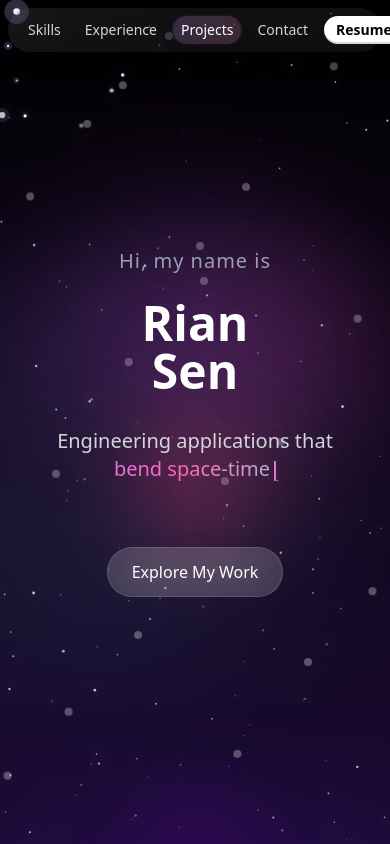
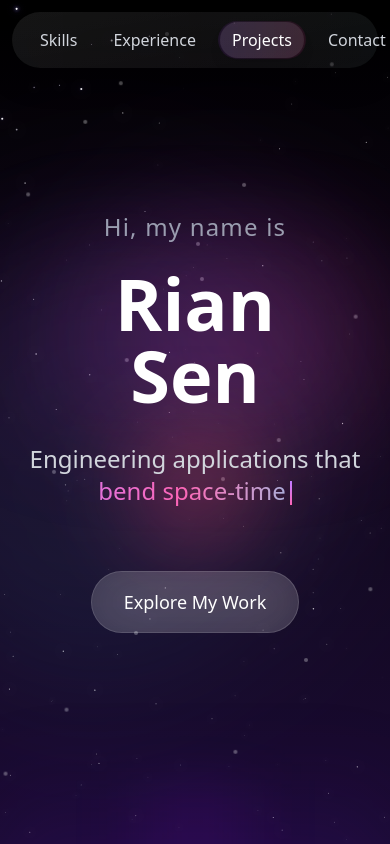
Before and after one commit to senmajur/Personal, a Next.js app: page / in a window 390 px wide. Shown: the top 844 px of the page. Built offline with nearby package versions, Linux system fonts and the light colour scheme.

Commit message:
Reduce nav hover particle size by 75% and update star glow to gradient

```diff
--- a/src/components/Contact.tsx
+++ b/src/components/Contact.tsx
@@ -57,14 +57,14 @@ const Contact = (): React.JSX.Element => {
 
       <div className="max-w-4xl mx-auto text-center relative z-10">
         <div className={`mb-16 transition-all duration-600 ${isVisible ? 'opacity-100 translate-y-0' : 'opacity-0 translate-y-16'}`}>
-          <h3 className="text-3xl sm:text-5xl md:text-6xl font-bold mb-6">
+          <h3 className="text-4xl sm:text-5xl md:text-6xl font-bold mb-6">
             Feeling{' '}
             <span className="bg-gradient-to-r from-purple-400 via-pink-400 to-cyan-400 bg-clip-text text-transparent animate-gradient-shift bg-[length:200%_200%]">
               star-struck
             </span>
             ? Contact me!
           </h3>
-          <p className="text-lg sm:text-xl text-gray-300 leading-relaxed">
+          <p className="text-xl sm:text-xl text-gray-300 leading-relaxed">
             I&apos;m looking for internships for summer 2025!<br />
             Or just feel free to reach out to chat about technology and innovation.
           </p>
--- a/src/components/Hero.tsx
+++ b/src/components/Hero.tsx
@@ -13,13 +13,13 @@ const Hero = (): React.JSX.Element => {
       {/* Main Content */}
       <div className="text-center max-w-4xl mx-auto relative z-20">
         <div className="animate-fade-in-up">
-          <h6 className="text-xl sm:text-3xl text-gray-400 mb-6 tracking-wider opacity-0 animate-fade-in-delayed-1">
+          <h6 className="text-2xl sm:text-3xl text-gray-400 mb-6 tracking-wider opacity-0 animate-fade-in-delayed-1">
             Hi, my name is
           </h6>
         </div>
 
         <div className="animate-fade-in-up-delayed">
-          <h1 className="text-5xl sm:text-7xl md:text-9xl font-bold mb-8 opacity-0 animate-text-reveal relative">
+          <h1 className="text-7xl sm:text-7xl md:text-9xl font-bold mb-8 opacity-0 animate-text-reveal relative">
             <span className="block animate-slide-up-1">Rian</span>
             <span className="block animate-slide-up-2">Sen</span>
             <div className="absolute inset-0 bg-gradient-to-r from-purple-500/20 to-pink-500/20 blur-3xl -z-10 animate-glow-pulse"></div>
@@ -27,7 +27,7 @@ const Hero = (): React.JSX.Element => {
         </div>
 
         <div className="animate-fade-in-up-delayed-2">
-          <h3 className="text-xl sm:text-3xl md:text-4xl text-gray-300 mb-10 opacity-0 animate-fade-in-delayed-2">
+          <h3 className="text-2xl sm:text-3xl md:text-4xl text-gray-300 mb-10 opacity-0 animate-fade-in-delayed-2">
             Engineering applications that{' '}
             <TypewriterText />
           </h3>
@@ -35,7 +35,7 @@ const Hero = (): React.JSX.Element => {
 
         {/* Animated CTA Button */}
         <div className="mt-16 opacity-0 animate-fade-in-delayed-3">
-          <button className="group relative px-6 sm:px-10 py-3 sm:py-5 rounded-full bg-white/10 backdrop-blur-xl border border-white/20 text-white text-base sm:text-lg font-medium hover:bg-white/20 transition-all duration-500 hover:scale-105 hover:shadow-[0_20px_40px_rgba(139,92,246,0.3)]">
+          <button className="group relative px-8 sm:px-10 py-4 sm:py-5 rounded-full bg-white/10 backdrop-blur-xl border border-white/20 text-white text-lg sm:text-lg font-medium hover:bg-white/20 transition-all duration-500 hover:scale-105 hover:shadow-[0_20px_40px_rgba(139,92,246,0.3)]">
             <span className="relative z-10">Explore My Work</span>
             <div className="absolute inset-0 rounded-full bg-gradient-to-r from-purple-500 to-pink-500 opacity-0 group-hover:opacity-20 transition-opacity duration-500"></div>
             <div className="absolute inset-0 rounded-full bg-white/5 backdrop-blur-xl"></div>
@@ -158,7 +158,7 @@ const FloatingParticles = () => {
         return (
           <div
             key={i}
-            className={`absolute w-2 h-2 bg-white/30 rounded-full animate-float-${i % 4 + 1}`}
+            className={`absolute w-1 h-1 sm:w-[0.65rem] sm:h-[0.65rem] md:w-[0.65rem] md:h-[0.65rem] lg:w-[0.65rem] lg:h-[0.65rem] bg-white/30 rounded-full animate-float-${i % 4 + 1}`}
             style={{
               left: `${left}%`,
               top: `${top}%`,
--- a/src/components/Navigation.tsx
+++ b/src/components/Navigation.tsx
@@ -62,12 +62,12 @@ const Navigation = (): React.JSX.Element => {
   ]
 
   return (
-    <nav className="fixed top-2 sm:top-4 left-0 right-0 z-50 pointer-events-none">
-      <div className="mx-auto max-w-6xl px-2 sm:px-4 lg:px-6 pointer-events-auto">
+    <nav className="fixed top-3 sm:top-4 left-0 right-0 z-50 pointer-events-none">
+      <div className="mx-auto max-w-6xl px-3 sm:px-4 lg:px-6 pointer-events-auto">
         <div
           className={`
             relative rounded-full backdrop-blur-2xl
-            shadow-[0_8px_32px_rgba(0,0,0,0.3)] flex items-center justify-between px-3 sm:px-6 py-2 sm:py-3
+            shadow-[0_8px_32px_rgba(0,0,0,0.3)] flex items-center justify-between px-4 sm:px-6 py-2.5 sm:py-3
             transition-all duration-500 hover:shadow-[0_12px_40px_rgba(139,92,246,0.15)]
             ${scrolled ? 'bg-white/[0.08]' : 'bg-white/[0.05]'}
           `}
@@ -83,13 +83,13 @@ const Navigation = (): React.JSX.Element => {
           {/* Additional Frosted Layer */}
           <div className="absolute inset-0 rounded-full bg-gradient-to-br from-white/[0.03] to-transparent opacity-80"></div>
 
-          <div className="flex-1 flex items-center justify-center gap-2 sm:gap-8 relative z-10">
+          <div className="flex-1 flex items-center justify-center gap-3 sm:gap-8 relative z-10">
             {navItems.map((item) => (
               <button
                 key={item.id}
                 onClick={() => scrollToSection(item.id)}
                 className={`
-                  relative px-2 sm:px-4 py-1 sm:py-2 rounded-full font-medium transition-all duration-300 text-sm sm:text-base
+                  relative px-3 sm:px-4 py-1.5 sm:py-2 rounded-full font-medium transition-all duration-300 text-base sm:text-base
                   ${activeSection === item.id
                     ? 'text-white bg-white/10 shadow-lg'
                     : 'text-gray-300 hover:text-white hover:bg-white/5'
@@ -109,7 +109,7 @@ const Navigation = (): React.JSX.Element => {
                     return (
                       <div
                         key={i}
-                        className="absolute w-1 h-1 bg-white/40 rounded-full animate-particle-float"
+                  className="absolute w-[0.375rem] h-[0.375rem] sm:w-[0.25rem] sm:h-[0.25rem] bg-white/40 rounded-full animate-particle-float"
                         style={{
                           left: `${left}%`,
                           top: `${top}%`,
@@ -127,7 +127,7 @@ const Navigation = (): React.JSX.Element => {
           {/* Enhanced Resume Button */}
           <a
             href="#resume"
-            className="group relative ml-2 sm:ml-6 inline-flex items-center justify-center bg-white text-black px-3 sm:px-6 py-1 sm:py-2 rounded-full font-semibold shadow-[inset_0_-2px_0_rgba(0,0,0,0.15)] hover:shadow-[inset_0_-2px_0_rgba(0,0,0,0.25)] transition-all duration-300 hover:scale-105 hover:bg-gray-100 text-sm sm:text-base"
+            className="group relative ml-3 sm:ml-6 inline-flex items-center justify-center bg-white text-black px-4 sm:px-6 py-1.5 sm:py-2 rounded-full font-semibold shadow-[inset_0_-2px_0_rgba(0,0,0,0.15)] hover:shadow-[inset_0_-2px_0_rgba(0,0,0,0.25)] transition-all duration-300 hover:scale-105 hover:bg-gray-100 text-base sm:text-base"
           >
             <span className="relative z-10">Resume</span>
 
--- a/src/components/StarBackground.tsx
+++ b/src/components/StarBackground.tsx
@@ -70,9 +70,9 @@ const StarBackground = (): React.JSX.Element => {
 
     const stars: Star[] = new Array(STAR_COUNT).fill(0).map(() => {
       const depth = seededRandom()
-      // Scale down star size on mobile
+      // Scale down star size on mobile (reduced by 50% from previous 0.6)
       const isMobile = window.innerWidth < 768
-      const sizeFactor = isMobile ? 0.6 : 1.0
+      const sizeFactor = isMobile ? 0.3 : 1.0
       const baseRadius = (0.3 + depth * 1.8 + seededRandom() * 0.4) * sizeFactor
       const x = seededRandom() * (canvas.width / DPR)
       const y = seededRandom() * (canvas.height / DPR)
@@ -132,11 +132,17 @@ const StarBackground = (): React.JSX.Element => {
           s.x = seededRandom() * (canvas.width / DPR)
         }
         if (influence > 0.2) {
-          const glowRadius = s.radius * (1 + influence * 3)
-          const glowOpacity = influence * 0.25
+          const glowRadius = s.radius * (1 + influence * 4)
+          const glowOpacity = influence * 0.3
+          // Create radial gradient for softer glow effect
+          const gradient = ctx.createRadialGradient(s.x, s.y, s.radius * 0.2, s.x, s.y, glowRadius)
+          gradient.addColorStop(0, `rgba(200,180,255,${(glowOpacity * 0.8).toFixed(3)})`)
+          gradient.addColorStop(0.4, `rgba(160,140,255,${(glowOpacity * 0.4).toFixed(3)})`)
+          gradient.addColorStop(0.7, `rgba(120,100,255,${(glowOpacity * 0.15).toFixed(3)})`)
+          gradient.addColorStop(1, 'rgba(120,100,255,0)')
           ctx.beginPath()
           ctx.arc(s.x, s.y, glowRadius, 0, Math.PI * 2)
-          ctx.fillStyle = `rgba(200,180,255,${glowOpacity.toFixed(3)})`
+          ctx.fillStyle = gradient
           ctx.fill()
         }
         ctx.beginPath()
```
